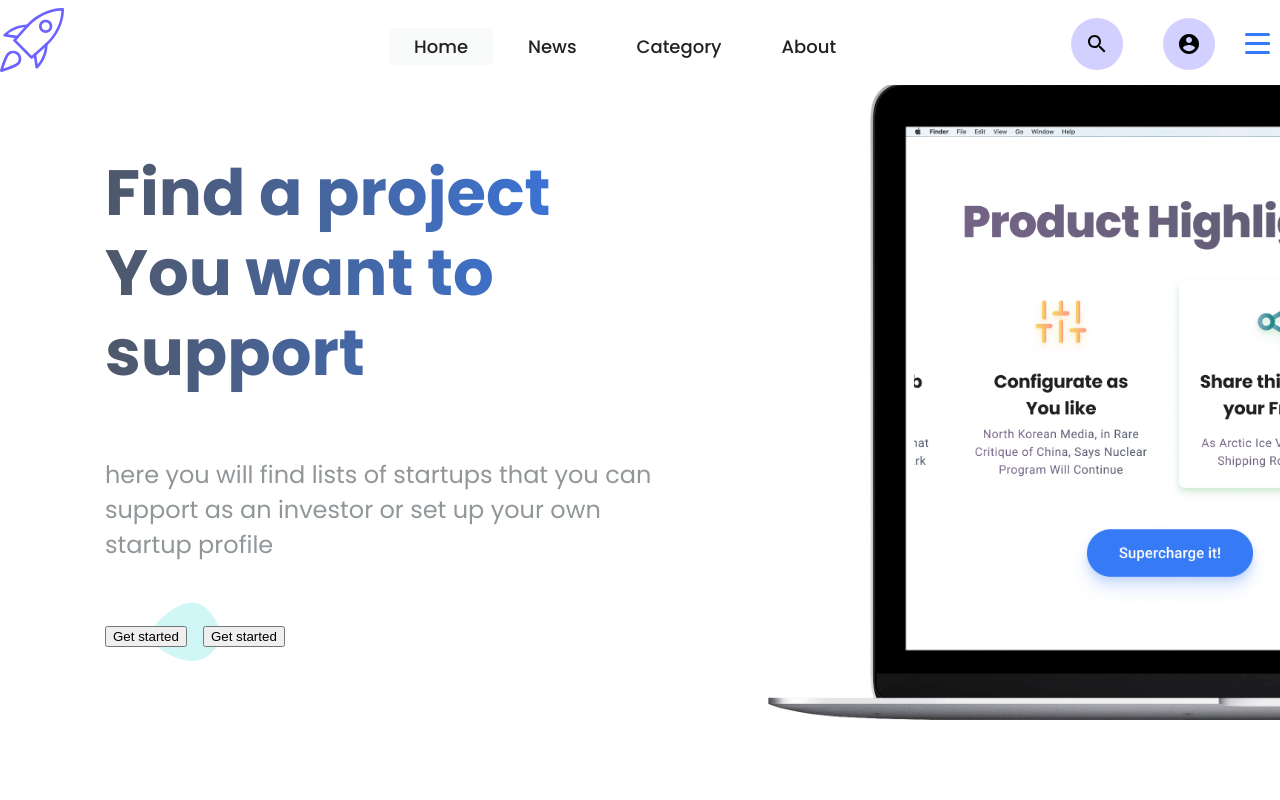
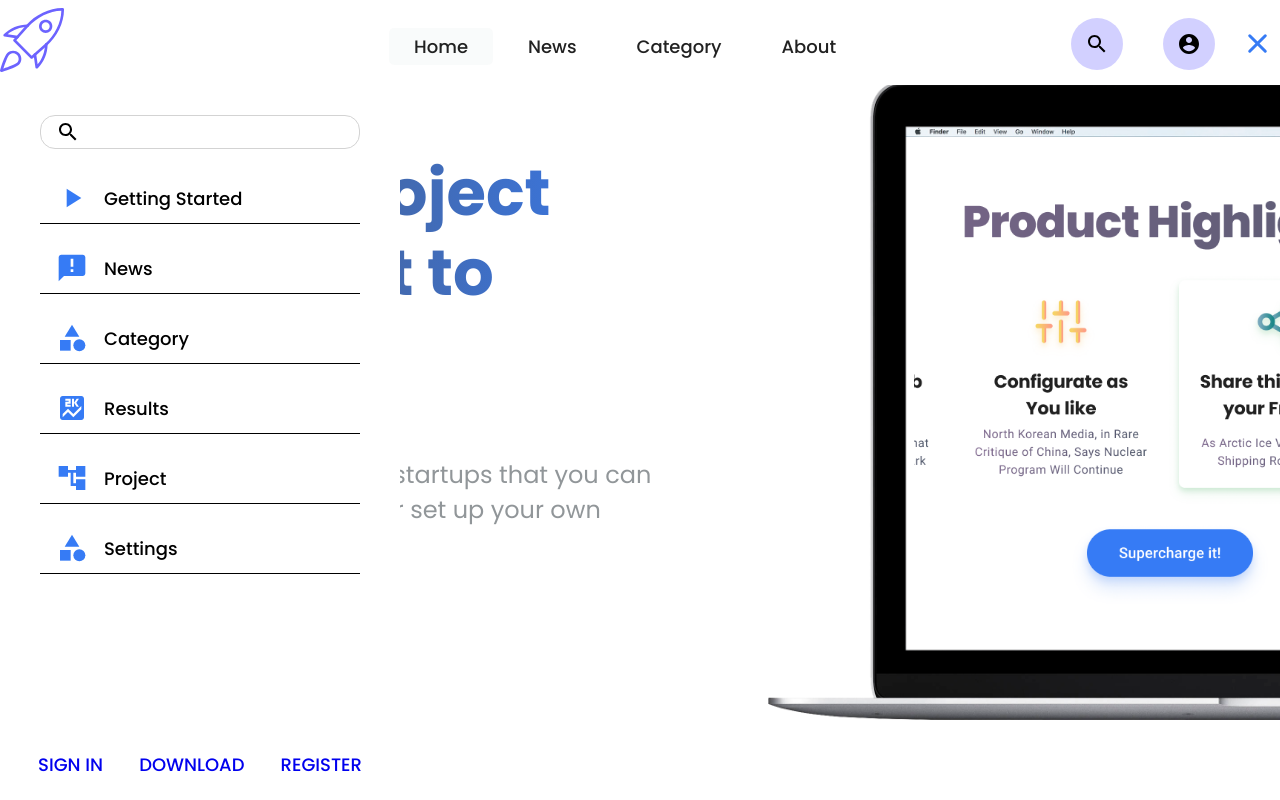
Before and after one commit to noszczynski/mystartup-app-revision-1, a React (Create React App) app: page / in a window 1280 px wide. Shown: the top 800 px of the page. Built offline with nearby package versions, Linux system fonts and the light colour scheme.

Commit message:
add material icons

```diff
--- a/src/components/Navbar/Navbar.tsx
+++ b/src/components/Navbar/Navbar.tsx
@@ -218,7 +218,7 @@ const SideLinksContainer = styled.nav`
 `;
 
 const SideLink = styled(Link)`
-  display: block;
+  display: flex;
   width: 80%;
   margin: 10px auto;
   height: 50px;
@@ -228,13 +228,13 @@ const SideLink = styled(Link)`
   color: black;
   line-height: 50px;
   font-weight: ${({ theme }) => theme.size.weight.medium};
-  padding-left: 50px;
+  /* padding-left: 50px;
   background-image: url(${folderIcon});
   background-repeat: no-repeat;
-  background-position: 0 50%;
+  background-position: 0 50%; */
   transition: all 0.3s ease-in-out;
   &:hover {
-    padding-left: 60px;
+    transform: translateX(10px);
   }
 `;
 
@@ -262,15 +262,31 @@ const SideButton = styled(Link)`
   }
 `;
 
+const StyledIcon = styled.div`
+  border-radius: 100%;
+  width: 4rem;
+  height: 4rem;
+  display: flex;
+  align-items: center;
+  justify-content: center;
+
+  svg {
+    width: 50%;
+    height: 50%;
+    transform: translateY(-25%);
+    color: ${({ theme }) => theme.color.blue};
+  }
+`;
+
 const renderNavLinks = () =>
-  NAV_ITEMS.map((item) => (
+  NAV_ITEMS.map((item: any) => (
     <NavbarLink key={item.label} exact={item.exact} to={item.to}>
       {item.label}
     </NavbarLink>
   ));
 
 const Navbar: FC = () => {
-  const [isMenuOpen, setIsMenuOpen] = useState(false);
+  const [isMenuOpen, setIsMenuOpen] = useState(true);
   const toggleMenu = () => setIsMenuOpen((prevState) => !prevState);
 
   return (
@@ -292,7 +308,10 @@ const Navbar: FC = () => {
           <SearchBar />
           <SideLinksContainer>
             {SIDE_NAV_ITEMS.map((item) => (
-              <SideLink to={item.to}>{item.label} </SideLink>
+              <SideLink to={item.to}>
+                <StyledIcon>{item.icon}</StyledIcon>
+                {item.label}
+              </SideLink>
             ))}
           </SideLinksContainer>
           <SideButtonsContainer>
--- a/src/constants.tsx
+++ b/src/constants.tsx
@@ -1,7 +1,15 @@
-import { Category, MonetizationOn, PlayArrow, FiberNew } from '@material-ui/icons';
+import {
+  Category,
+  MonetizationOn,
+  PlayArrow,
+  FiberNew,
+  Announcement,
+  Score,
+  AccountTree,
+} from '@material-ui/icons';
 import React from 'react';
 import theme from './theme/theme';
-import { AdvantagesArray, CommentArray } from './interfaces';
+import { AdvantagesArray, CommentArray, NavItemsArray, SideNavItemsArray } from './interfaces';
 
 const ADVANTAGES_ITEMS: AdvantagesArray = [
   {
@@ -81,7 +89,7 @@ const COMMENTS: CommentArray = [
          `,
   },
 ];
-const NAV_ITEMS: { label: string; to: string; exact: boolean }[] = [
+const NAV_ITEMS: NavItemsArray = [
   {
     label: 'Home',
     to: '/',
@@ -104,30 +112,36 @@ const NAV_ITEMS: { label: string; to: string; exact: boolean }[] = [
   },
 ];
 
-const SIDE_NAV_ITEMS: { label: string; to: string }[] = [
+const SIDE_NAV_ITEMS: SideNavItemsArray = [
   {
     label: 'Getting Started',
     to: '/gettingstarted',
+    icon: <PlayArrow />,
   },
   {
     label: 'News',
     to: '/news',
+    icon: <Announcement />,
   },
   {
     label: 'Category',
     to: '/category',
+    icon: <Category />,
   },
   {
     label: 'Results',
     to: '/results',
+    icon: <Score />,
   },
   {
     label: 'Project',
     to: '/project',
+    icon: <AccountTree />,
   },
   {
     label: 'Settings',
     to: '/settings',
+    icon: <Category />,
   },
 ];
 
```
Also changed, not shown: src/interfaces.tsx (+28 -14 lines).
